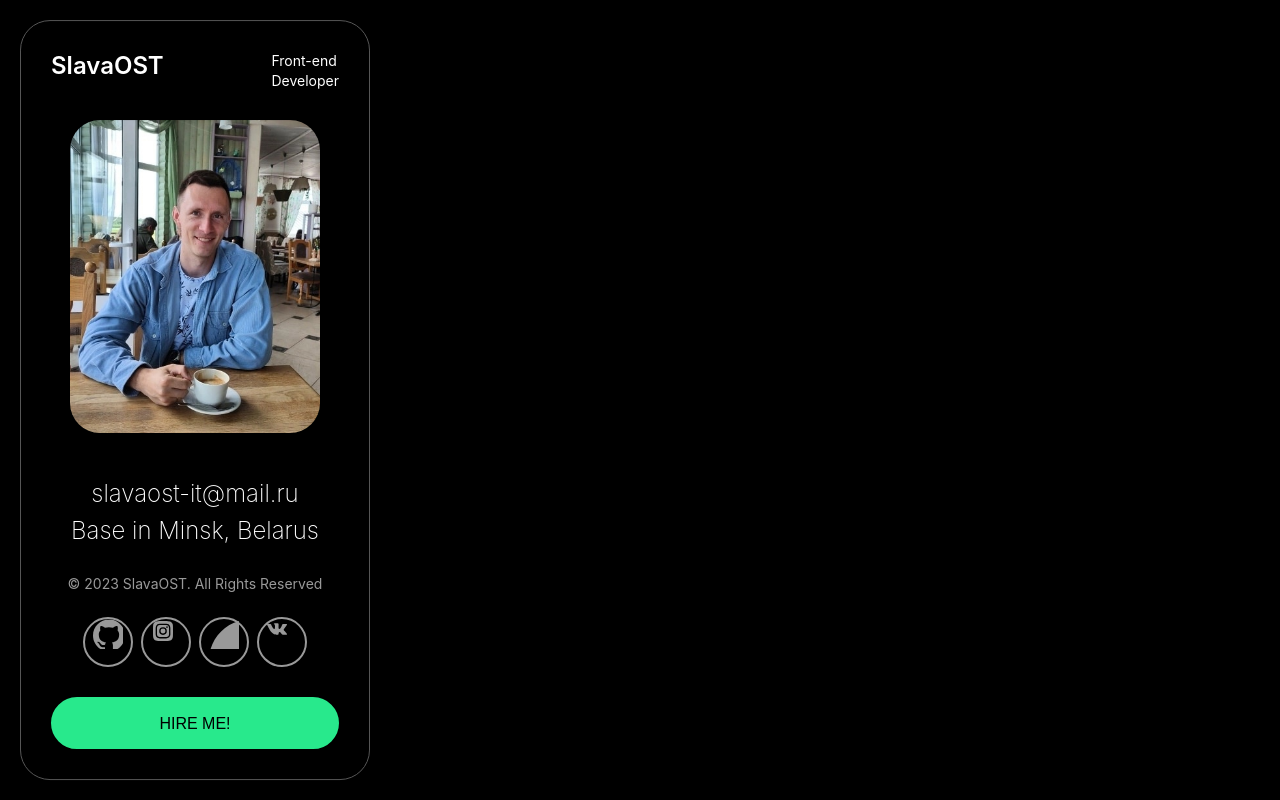
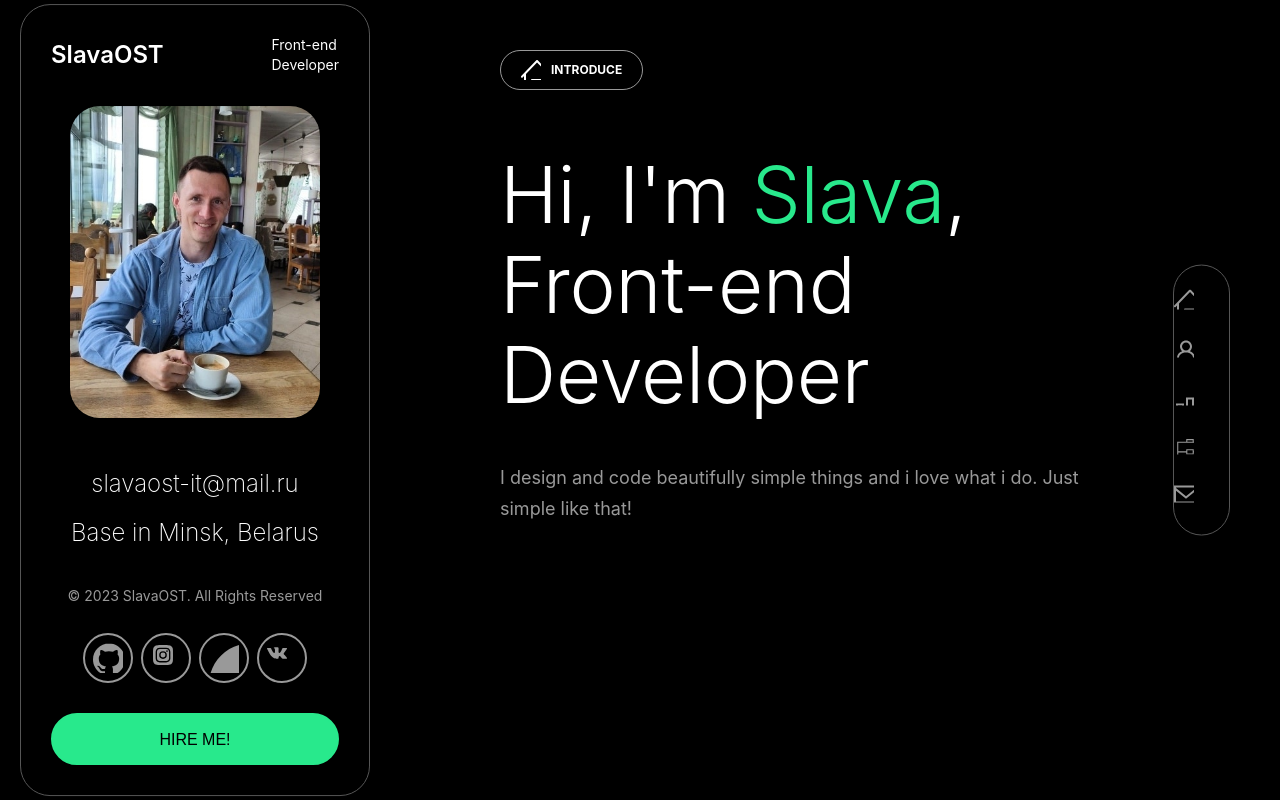
Before and after one commit to SlavaOST-it/portfolio_v2, a React (Create React App) app: page / in a window 1280 px wide. Shown: the top 800 px of the page. Built offline with nearby package versions, Linux system fonts and the light colour scheme.

Commit message:
feat: add new styles

```diff
--- a/src/app/App.tsx
+++ b/src/app/App.tsx
@@ -1,11 +1,23 @@
 import React from 'react';
 import {LeftSidebar} from "../features/leftSidebar/LeftSidebar";
+import {Main} from '../features/main/Main';
+import {RightSidebar} from "../features/rightSidebar/RightSidebar";
+import styled from "styled-components";
 
 
 export const App = () => {
     return (
-        <div className="App">
+        <Wrapper>
             <LeftSidebar/>
-        </div>
+            <RightSidebar/>
+            <Main/>
+        </Wrapper>
     );
 }
+
+const Wrapper = styled.div`
+
+  position: relative;
+
+
+`
--- a/src/common/styles/GlobalStyles.styled.ts
+++ b/src/common/styles/GlobalStyles.styled.ts
@@ -25,12 +25,17 @@ export const GlobalStyled = createGlobalStyle`
     font-weight: 400;
   }
 
+  p{
+    color: ${theme.colors.secondary};
+  }
+
   body {
     background-color: ${theme.colors.background};
 
     color: ${theme.colors.baseColor};
     font-family: 'Inter', sans-serif;
     font-size: 16px;
+    line-height: 1.7;
     height: 100vh;
   }
 `
--- /dev/null
+++ b/src/common/styles/Wrapper.styled.ts
@@ -0,0 +1,34 @@
+import styled from "styled-components";
+import {theme} from "./Theme.styled";
+
+export const Wrapper = styled.section`
+  min-height: 100%;
+  margin-bottom: 150px;
+
+  h1{
+    font-size: 78px;
+    letter-spacing: -0.2px;
+    line-height: 90px;
+    margin-bottom: 43px;
+    font-weight: 300;
+  }
+
+  h2{
+    font-size: 48px;
+    line-height: 60px;
+    font-weight: 300;
+    margin-bottom: 33px;
+  }
+
+  span {
+    color: ${theme.colors.activeColor.primary_color};
+  }
+
+  p {
+    font-size: 18px;
+    opacity: 1;
+    max-width: 600px;
+    margin-bottom: 31px;
+
+  }
+`
--- a/src/features/leftSidebar/LeftSidebar.styled.ts
+++ b/src/features/leftSidebar/LeftSidebar.styled.ts
@@ -1,25 +1,7 @@
 import styled from "styled-components";
 import {theme} from "../../common/styles/Theme.styled";
 
-export const Wrapper = styled.div`
-  display: flex;
-  flex-direction: column;
-  justify-content: center;
 
-  width: 100%;
-  max-width: 350px;
-  padding: 30px;
-
-  border-radius: 30px;
-  border: 1px solid #565656;
-
-  position: fixed;
-  left: 20px;
-  top: 50%;
-  transform: translateY(-50%);
-
-  z-index: 10;
-`
 
 export const Header = styled.header`
   display: flex;
@@ -77,8 +59,6 @@ export const Description = styled.section`
 
 
 export const SocialLinksStyled = styled.section`
-
-
   margin-bottom: 30px;
 
   ul{
@@ -88,11 +68,16 @@ export const SocialLinksStyled = styled.section`
     gap: 8px;
   }
   li {
-    display: block;
+    display: flex;
+    justify-content: center;
+    align-items: center;
   }
 
   li a {
-    display: block;
+    display: flex;
+    justify-content: center;
+    align-items: center;
+
     width: 50px;
     height: 50px;
     line-height: 46px;
@@ -122,3 +107,23 @@ export const SocialLinksStyled = styled.section`
   }
 
 `
+
+export const Wrapper = styled.div`
+  display: flex;
+  flex-direction: column;
+  justify-content: center;
+
+  width: 100%;
+  max-width: 350px;
+  padding: 30px;
+
+  border-radius: 30px;
+  border: 1px solid #565656;
+
+  position: fixed;
+  left: 20px;
+  top: 50%;
+  transform: translateY(-50%);
+
+  z-index: 10;
+`
--- /dev/null
+++ b/src/features/rightSidebar/RightSidebar.styled.ts
@@ -0,0 +1,40 @@
+import styled from "styled-components";
+import {theme} from "../../common/styles/Theme.styled";
+
+export const Wrapper = styled.ul`
+  display: flex;
+  flex-direction: column;
+  align-items: center;
+  justify-content: center;
+
+  //width: 100%;
+  max-width: 350px;
+  padding: 24px 0;
+
+  border-radius: 30px;
+  border: 1px solid #565656;
+
+  position: fixed;
+  right: 50px;
+  top: 50%;
+  transform: translateY(-50%);
+
+  gap: 20px;
+  z-index: 20;
+
+  li{
+    width: 55px;
+  }
+
+  li:hover svg {
+    fill: ${theme.colors.activeColor.primary_color};
+    transition: .3s;
+  }
+
+
+  svg{
+
+    fill: ${theme.colors.secondary};
+    transition: .3s;
+  }
+`
```
